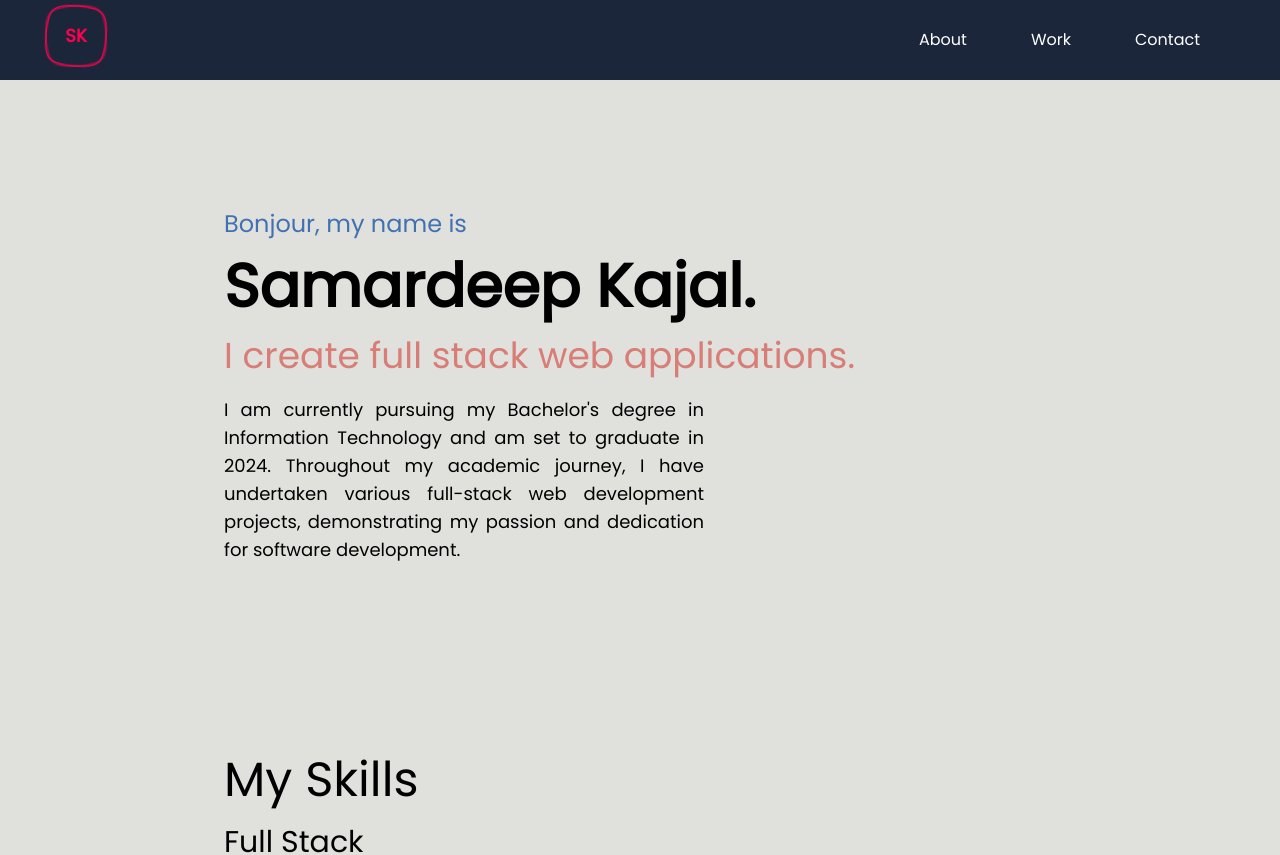
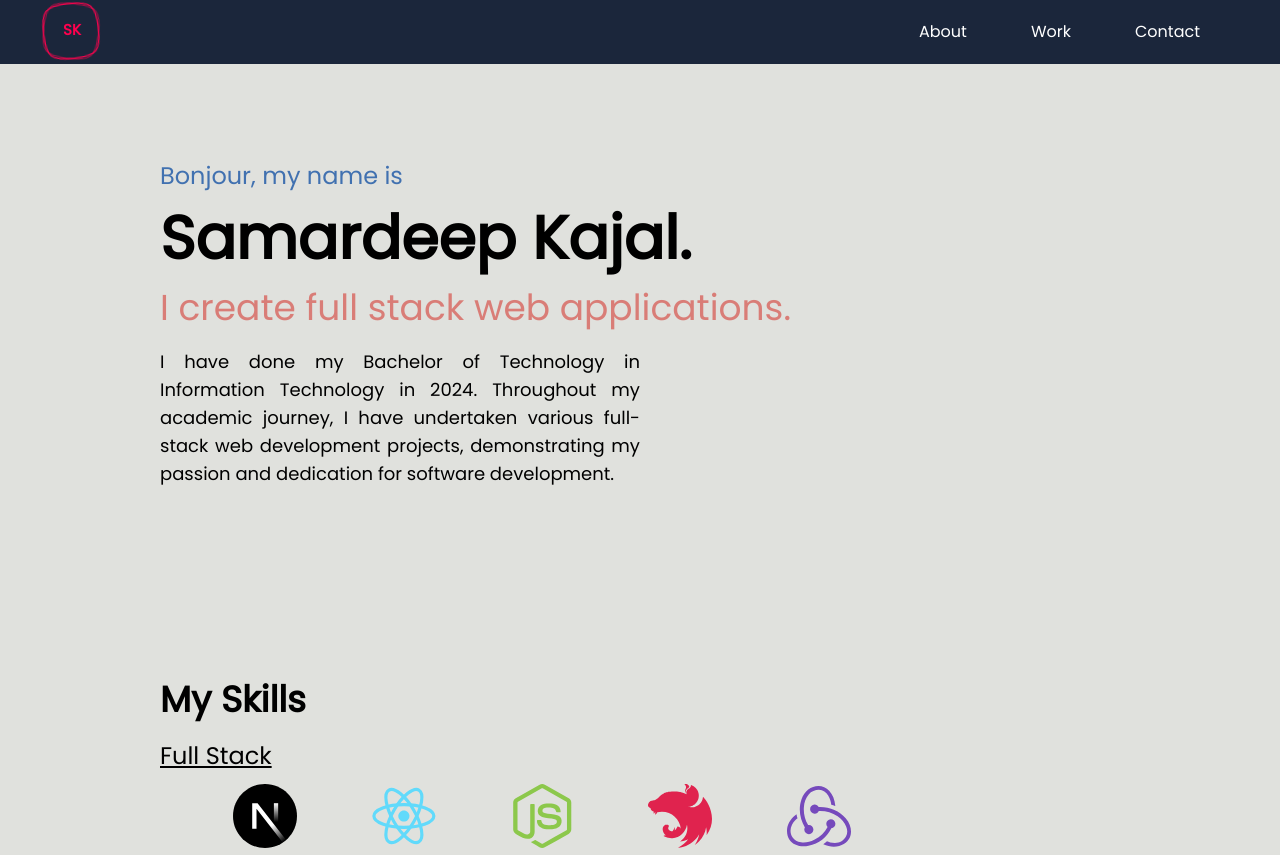
Before and after one commit to Samardeep-kajal/portfolio-website, a React (Create React App) app: page / in a window 1280 px wide. Shown: the top 855 px of the page. Built offline with nearby package versions, Linux system fonts and the light colour scheme.

Commit message:
New code to merge for pull

```diff
--- a/src/App.js
+++ b/src/App.js
@@ -3,8 +3,17 @@ import React, { useState, useEffect } from "react";
 import Navbar from "./components/Navbar";
 import Skills from "./components/Skills";
 import Projects from "./components/Projects";
+import Loader from "./components/Loader";
 
 function App() {
+  const [loading, setLoading] = useState(true);
+
+  useEffect(() => {
+    setTimeout(() => {
+      setLoading(false);
+    }, 2000);
+  }, []);
+
   const helloArray = ["Olá", "Hello", "Bonjour", "नमस्ते"];
   const [count, setCount] = useState(0);
 
@@ -16,25 +25,28 @@ function App() {
     return () => clearInterval(interval);
   }, [helloArray.length]);
 
+  if (loading) {
+    return <Loader />;
+  }
   return (
     <div className="font-Poppins">
       <div className="bg-[#E0E1DD] min-h-screen">
         {/* Background color applied to this wrapper */}
         <Navbar />
-        <div className="mt-32 ml-56 w-3/4">
+        <div className="mt-24 ml-40 w-3/4">
           <p className="text-[#4171b0] text-2xl ">
             {helloArray[count]}, my name is
           </p>
+
           <h1 className="mt-4 text-6xl font-bold ">Samardeep Kajal.</h1>
           <p className=" text-[#d97d77] mt-5 text-4xl">
             I create full stack web applications.
           </p>
           <p className="mt-5 text-lg w-2/4" style={{ textAlign: "justify" }}>
-            I am currently pursuing my Bachelor's degree in Information
-            Technology and am set to graduate in 2024. Throughout my academic
-            journey, I have undertaken various full-stack web development
-            projects, demonstrating my passion and dedication for software
-            development.
+            I have done my Bachelor of Technology in Information Technology in
+            2024. Throughout my academic journey, I have undertaken various
+            full-stack web development projects, demonstrating my passion and
+            dedication for software development.
           </p>
           <Skills />
           <Projects className="ml-5" />
--- a/src/components/Logo.js
+++ b/src/components/Logo.js
@@ -5,7 +5,7 @@ const Logo = () => {
   return (
     <div className="brand">
       <div className="logo">
-        <svg viewBox="0 0 200 200" width="120px" height="120px">
+        <svg viewBox="0 0 200 200" width="110px" height="110px">
           <path
             className="path-1"
             d="M140.773,59.227C137.316,55.771,130.055,50,100,50
--- a/src/components/Navbar.js
+++ b/src/components/Navbar.js
@@ -22,7 +22,7 @@ const Navbar = () => {
   }, [lastScrollTop]);
   return (
     <div
-      className={`bg-[#1b263b] flex justify-between items-center h-20 max-w-h mx-auto px-4 z-10 text-white sticky top-0 transition-transform ${
+      className={`bg-[#1b263b] flex justify-between items-center h-16 max-w-h mx-auto px-4 z-10 text-white sticky top-0 transition-transform ${
         isHidden ? "-translate-y-full" : ""
       }`}
     >
--- a/src/components/Projects.js
+++ b/src/components/Projects.js
@@ -17,7 +17,7 @@ import "react-responsive-carousel/lib/styles/carousel.min.css";
 const Projects = () => {
   return (
     <div className="mt-24">
-      <h1 className="text-5xl font-Poppins mb-8">Projects</h1>
+      <h1 className="text-4xl font-semibold font-Poppins mb-8">Projects</h1>
       <div className="flex flex-wrap justify-center -mx-4">
         <div className="w-full ml-5">
           <h2 className="text-2xl font-semibold mb-2">Savvy Slice!</h2>
--- a/src/components/Skills.js
+++ b/src/components/Skills.js
@@ -23,82 +23,82 @@ import {
 const Skills = () => {
   return (
     <div className=" font-Poppins mt-48 w-3/4">
-      <h1 className="text-5xl">My Skills</h1>
-      <h1 className="mt-5 text-3xl">Full Stack</h1>
-      <div className="mt-3 ml-11 grid grid-cols-2 md:grid-cols-4 gap-4 justify-around">
+      <h1 className="text-4xl font-semibold">My Skills</h1>
+      <h1 className="mt-5 text-2xl underline">Full Stack</h1>
+      <div className="mt-3 ml-11 grid grid-cols-2 md:grid-cols-5 gap-4 justify-around">
         <div className="logo-card flex flex-col items-center">
-          <img src={nextLogo} className="h-20 w-20" alt="Git Logo" />
+          <img src={nextLogo} className="h-16 w-16" alt="Git Logo" />
           <p className="text-sm mt-2 text-center">Next.js</p>
         </div>
         <div className="logo-card flex flex-col items-center">
-          <img src={reactLogo} className="h-20 w-20" alt="Git Logo" />
+          <img src={reactLogo} className="h-16 w-16" alt="Git Logo" />
           <p className="text-sm mt-2 text-center">ReactJS</p>
         </div>
         <div className="logo-card flex flex-col items-center">
-          <img src={nodeLogo} className="h-20 w-20" alt="Postman Logo" />
+          <img src={nodeLogo} className="h-16 w-16" alt="Postman Logo" />
           <p className="text-sm mt-2 text-center">NodeJS</p>
         </div>
         <div className="logo-card flex flex-col items-center">
-          <img src={nestLogo} className="h-20 w-20" alt="Postman Logo" />
+          <img src={nestLogo} className="h-16 w-16" alt="Postman Logo" />
           <p className="text-sm mt-2 text-center">NestJS</p>
         </div>
         <div className="logo-card flex flex-col items-center">
-          <img src={reduxLogo} className="h-20 w-20" alt="Figma Logo" />
+          <img src={reduxLogo} className="h-16 w-16" alt="Figma Logo" />
           <p className="text-sm mt-2 text-center">React-redux</p>
         </div>
         <div className="logo-card flex flex-col items-center">
-          <img src={materialuiLogo} className="h-20 w-20" alt="Figma Logo" />
+          <img src={materialuiLogo} className="h-16 w-16" alt="Figma Logo" />
           <p className="text-sm mt-2 text-center">MaterialUI</p>
         </div>
         <div className="logo-card flex flex-col items-center">
-          <img src={mongodbLogo} className="h-20 w-20" alt="Figma Logo" />
+          <img src={mongodbLogo} className="h-16 w-16" alt="Figma Logo" />
           <p className="text-sm mt-2 text-center">MongoDB</p>
         </div>
         <div className="logo-card flex flex-col items-center">
-          <img src={postgresLogo} className="h-20 w-20" alt="Figma Logo" />
+          <img src={postgresLogo} className="h-16 w-16" alt="Figma Logo" />
           <p className="text-sm mt-2 text-center">PostgreSQL</p>
         </div>
         <div className="logo-card flex flex-col items-center">
-          <img src={htmlLogo} className="h-20 w-20" alt="VSCode Logo" />
+          <img src={htmlLogo} className="h-16 w-16" alt="VSCode Logo" />
           <p className="text-sm mt-2 text-center">HTML5</p>
         </div>
         <div className="logo-card flex flex-col items-center">
-          <img src={cssLogo} className="h-20 w-20" alt="Figma Logo" />
+          <img src={cssLogo} className="h-16 w-16" alt="Figma Logo" />
           <p className="text-sm mt-2 text-center">CSS3</p>
         </div>
       </div>
       {/* LANGUAGE Section */}
-      <h1 className="mt-3 text-3xl">Languages</h1>
+      <h1 className="mt-3 text-2xl underline">Languages</h1>
       <div className="mt-3 justify-evenly flex flex-row flex-wrap">
         <div className="logo-card">
-          <img src={javaLogo} className="h-20 w-20" alt="Git Logo" />
+          <img src={javaLogo} className="h-16 w-16" alt="Git Logo" />
           <p className="text-sm mt-2 text-center">JAVA</p>
         </div>
         <div className="logo-card">
-          <img src={jsLogo} className="h-20 w-20" alt="Postman Logo" />
+          <img src={jsLogo} className="h-16 w-16" alt="Postman Logo" />
           <p className="text-sm mt-2 text-center">JavaScript</p>
         </div>
         <div className="logo-card">
-          <img src={typescriptLogo} className="h-20 w-20" alt="Postman Logo" />
+          <img src={typescriptLogo} className="h-16 w-16" alt="Postman Logo" />
           <p className="text-sm mt-2 text-center">Typescript</p>
         </div>
       </div>
-      <h1 className="mt-3 text-3xl">Tools</h1>
+      <h1 className="mt-3 text-2xl underline">Tools</h1>
       <div className="mt-3 justify-evenly flex flex-row flex-wrap">
         <div className="logo-card">
-          <img src={githubLogo} className="h-20 w-20" alt="Git Logo" />
+          <img src={githubLogo} className="h-16 w-16" alt="Git Logo" />
           <p className="text-sm mt-2 text-center">GitHub</p>
         </div>
         <div className="logo-card">
-          <img src={postmanLogo} className="h-20 w-20" alt="Postman Logo" />
+          <img src={postmanLogo} className="h-16 w-16" alt="Postman Logo" />
           <p className="text-sm mt-2 text-center">Postman</p>
         </div>
         <div className="logo-card">
-          <img src={vscodeLogo} className="h-20 w-20" alt="VSCode Logo" />
+          <img src={vscodeLogo} className="h-16 w-16" alt="VSCode Logo" />
           <p className="text-sm mt-2 text-center">VSCode</p>
         </div>
         <div className="logo-card">
-          <img src={figmaLogo} className="h-20 w-20" alt="Figma Logo" />
+          <img src={figmaLogo} className="h-16 w-16" alt="Figma Logo" />
           <p className="text-sm mt-2 text-center">Figma</p>
         </div>
       </div>
--- a/src/index.css
+++ b/src/index.css
@@ -2,3 +2,6 @@
 @tailwind base;
 @tailwind components;
 @tailwind utilities;
+html {
+  scroll-behavior: smooth;
+}
--- a/src/styles/loaderanim.css
+++ b/src/styles/loaderanim.css
@@ -1,27 +1,31 @@
-.brand {
+@import url("https://fonts.googleapis.com/css2?family=Pacifico&display=swap");
+.loader-brand {
+  position: absolute;
+  top: 50%;
+  left: 50%;
+  transform: translate(-50%, -50%);
   width: 200px;
   height: 200px;
-  position: relative;
-  margin: 0 auto;
 }
-.brand:before {
-  background-size: 100% 100%;
-  content: "SK";
-  line-height: 205px;
-  color: #ff004e;
-  font-size: 20px;
-  font-family: "HEAVITAS", "Helvetica Rounded", Arial, sans-serif;
-  font-weight: bold;
+
+.loader-brand:before {
+  content: "SAM";
+  line-height: 200px;
+  color: #e85a4f;
+  font-size: 15px;
+  font-family: "Pacifico", cursive;
+  font-weight: 500;
   text-align: center;
   width: 200px;
   height: 200px;
-  margin: 0 auto;
   position: absolute;
-
-  z-index: 99999 !important;
+  top: -12%;
+  right: 12.5%;
+  bottom: 10%;
+  z-index: 99999;
 }
 
-.logo {
+.loader-logo {
   animation: 5s linear infinite;
   animation-name: rotate-0;
   animation-delay: 0s;
@@ -30,77 +34,28 @@
 }
 
 svg path {
-  positon: absolute;
   fill: none;
   stroke-width: 2;
   top: 0;
   left: 0;
-  /*mix-blend-mode: multiply;*/
   transform-origin: 50% 50%;
   transform: rotate(0deg);
   animation: 4s linear infinite;
 }
 
-.logo svg path:nth-child(1) {
+.loader-logo svg path:nth-child(1) {
   opacity: 1;
   animation-name: rotate-1;
   animation-delay: 0.5s;
 }
-.logo svg path:nth-child(2) {
+
+.loader-logo svg path:nth-child(2) {
   opacity: 0.5;
   animation-name: rotate-2;
   animation-delay: 0.6s;
 }
-.logo svg path:nth-child(3) {
+
+.loader-logo svg path:nth-child(3) {
   opacity: 0.8;
   animation-name: rotate-3;
-  animation-delay: 0.7s;
 }
-
-@keyframes scale-1 {
-  0% {
-    transform: scale(1);
-  }
-  50% {
-    transform: scale(0.9);
-  }
-  100% {
-    transform: scale(1);
-  }
-}
-
-@keyframes rotate-0 {
-  from {
-    transform: rotate(0deg);
-  }
-  to {
-    transform: rotate(360deg);
-  }
-}
-
-@keyframes rotate-1 {
-  from {
-    transform: rotate(0deg);
-  }
-  to {
-    transform: rotate(360deg);
-  }
-}
-
-@keyframes rotate-2 {
-  from {
-    transform: rotate(0deg);
-  }
-  to {
-    transform: rotate(-360deg);
-  }
-}
-
-@keyframes rotate-3 {
-  from {
-    transform: rotate(0deg);
-  }
-  to {
-    transform: rotate(0deg);
-  }
-}
--- a/src/styles/logosvg.css
+++ b/src/styles/logosvg.css
@@ -9,19 +9,19 @@
   content: "SK";
   line-height: 120px;
   color: #ff004e;
-  font-size: 18px;
+  font-size: 15px;
   font-weight: bold;
   text-align: center;
   width: 200px;
   height: 200px;
-  margin-left: -2.5rem;
+  margin-left: -2.75rem;
   position: absolute;
   z-index: 99999;
-  margin-top: -1.5rem;
+  margin-top: -1.4rem;
 }
 
 .logo {
-  margin-top: -1.5rem;
+  margin-top: -1rem;
 }
 
 svg path {
@@ -32,19 +32,19 @@ svg path {
 
 .path-1 {
   stroke: #ff004e;
-  animation: rotate-1 6s linear infinite;
+  animation: rotate-1 18s linear infinite;
 }
 
 .path-2 {
   stroke: #ff004e;
   opacity: 0.6;
-  animation: rotate-2 6s linear infinite;
+  animation: rotate-2 18s linear infinite;
 }
 
 .path-3 {
   stroke: #ff004e;
   opacity: 0.3;
-  animation: rotate-3 6s linear infinite;
+  animation: rotate-3 18s linear infinite;
 }
 
 @keyframes rotate-1 {
```
Also changed, not shown: src/components/Loader.js (+7 -17 lines).
